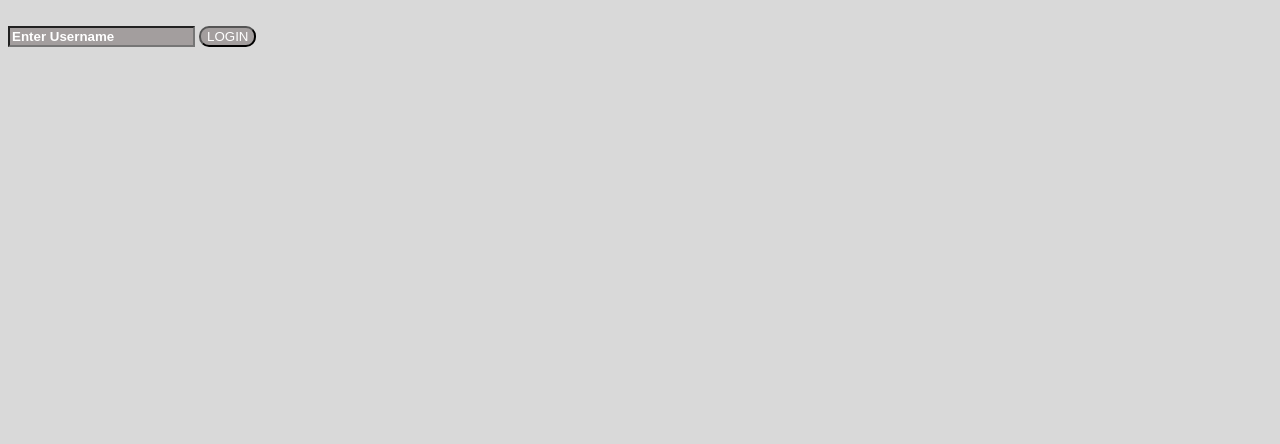
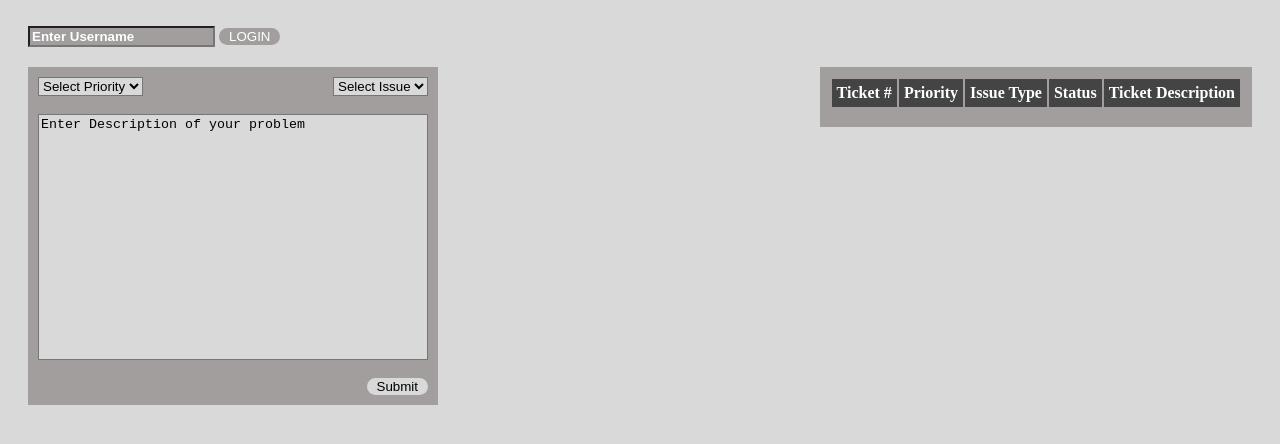
Before and after one commit to Keldon-lopez/Foundations-Capstone, a website: page Public/index.html in a window 1280 px wide. Drawn offline with Linux system fonts and the light colour scheme.

Commit message:
Finished CSS and HTML for ticketSubmissionForm started for doing the same for ticketTable

```diff
--- a/Public/index.css
+++ b/Public/index.css
@@ -1,37 +1,94 @@
-
-
 body {
-    background-color: #D9D9D9;
+  background-color: #d9d9d9;
 }
-
+input::placeholder {
+  color: white;
+}
 button {
   border-radius: 10px;
-    background: #A39E9E;
+  border: none;
+  padding-left: 10px;
+  padding-right: 10px;
+  background: #a39e9e;
   color: white;
 }
-
+button:hover {
+  background: white;
+  color: #a39e9e;
+}
 input {
-    background-color: #A39E9E;
-
+  background-color: #a39e9e;
   font-weight: bolder;
+  margin-left: 20px;
 }
-::placeholder {
-    color: white;
-}
-
 .usernameIcon {
   display: flex;
   justify-content: left;
   padding-left: 5px;
   margin: 0;
+  margin-left: 15px;
   width: 100%;
-
 }
-
 .usernameText {
   border-radius: 10px;
-    background: #A39E9E;
+  background: #a39e9e;
   color: white;
   padding: 5px;
   margin: 0;
 }
+#ticketingInterface {
+  display: flex;
+  flex-direction: row;
+  justify-content: space-between;
+  margin: 20px;
+
+}
+#ticketSubmissionForm {
+  display: flex;
+  flex-direction: column;
+  padding: 10px;
+  background: #a39e9e;
+  color: white;
+}
+#selectors {
+  display: flex;
+  flex-direction: row;
+  justify-content: space-between;
+}
+select {
+  background-color: #d9d9d9;
+}
+::placeholder {
+  color: black;
+  opacity: 1;
+}
+#ticketDescription {
+  background-color: #d9d9d9;
+  resize: none;
+  color: black;
+  height: 30vh;
+  width: 30vw;
+}
+#ticketSubmitButtonContainer {
+  display: flex;
+  flex-direction: row-reverse;
+}
+div > button {
+  background-color: #d9d9d9;
+  color: black;
+}
+div > button:hover {
+  background-color: black;
+  color: #d9d9d9;
+}
+#ticketTable{
+  background: #a39e9e;
+  color: white;
+  padding: 10px;
+}
+#ticketTable > tbody > tr > th {
+  background-color: #444444;
+  color: white;
+  padding: 5px;
+  margin-right: 15px;
+}
--- a/Public/index.html
+++ b/Public/index.html
@@ -2,18 +2,64 @@
 <html lang="en">
   <head>
     <title>Ticket Creation</title>
-    <link rel="stylesheet" href="index.css">
+    <link rel="stylesheet" href="index.css" />
   </head>
   <body>
-    <div id = "Login">
+    <div id="Login">
       <form id="loginForm">
-            <br>
-            <input type='text' id="usernameInput" placeholder="Enter Username">
+        <br />
+        <input type="text" id="usernameInput" placeholder="Enter Username" />
         <button>LOGIN</button>
       </form>
     </div>
     <main>
-
+        <div id="ticketingInterface">
+            <div id="ticketFormContainer">
+                <form id="ticketSubmissionForm">
+                    <div id="selectors">
+                        <select placeholder="Select Priority">
+                            <option>Select Priority</option>
+                            <option value="1">1</option>
+                            <option value="2">2</option>
+                            <option value="3">3</option>
+                        </select>
+                        <select>
+                            <option>Select Issue</option>
+                            <option value="Computer">Computer</option>
+                            <option value="Internet">Internet</option>
+                            <option value="Application">Application</option>
+                        </select>
+                    </div>
+                    <br>
+                    <textarea
+                    type="text"
+                    id="ticketDescription"
+                    placeholder="Enter Description of your problem"
+                    ></textarea>
+                    <br>
+                    <div id="ticketSubmitButtonContainer">
+                        <button>Submit</button>
+                    </div>
+                </form>
+                </div>
+            <div id="ticketListContainer">
+                    <table id="ticketTable">
+                        <tbody>
+                            <tr>
+                                <th>Ticket #</th>
+                                <th>Priority</th>
+                                <th>Issue Type</th>
+                                <th>Status</th>
+                                <th>Ticket Description</th>
+                            </tr>
+                            <tr></tr>
+                            <tr></tr>
+                            <tr></tr>
+                            <tr></tr>
+                        </tbody>
+                    </table>
+            </div>
+        </div>
     </main>
     <script src="index.js"></script>
   </body>
--- a/Public/index.js
+++ b/Public/index.js
@@ -1,34 +1,68 @@
-const baseURL = "http://localhost:4444/api"
+const baseURL = "http://localhost:4444/api";
 
-const body = document.querySelector('body')
-const login = document.querySelector('#Login')
-const usernameInput = document.querySelector('#usernameInput')
-const loginForm = document.querySelector('#loginForm')
+const body = document.querySelector("body");
+const login = document.querySelector("#Login");
+const usernameInput = document.querySelector("#usernameInput");
+const loginForm = document.querySelector("#loginForm");
+const main = document.querySelector("main");
 
 const getTickets = () => axios.get(`${baseURL}/tickets/`).then(createTable);
 
 const signIn = (e) => {
   e.preventDefault();
-
-
-
+  if (e.target[0].value === "") {
+    return;
+  } else {
     let usernameIcon = document.createElement("div");
     let ticketingInterface = document.createElement("div");
-    ticketingInterface.classList.add("ticketingInterface")
+    ticketingInterface.classList.add("ticketingInterface");
+    // ticketingInterface.innerHTML = `<div id="ticketingInterface">
+    //     <div id="ticketFormContainer">
+    //         <form id="ticketSubmissionForm">
+    //             <div id="selectors">
+    //                 <select placeholder="Select Priority">
+    //                     <option>Select Priority</option>
+    //                     <option value="1">1</option>
+    //                     <option value="2">2</option>
+    //                     <option value="3">3</option>
+    //                 </select>
+    //                 <select>
+    //                     <option>Select Issue</option>
+    //                     <option value="Computer">Computer</option>
+    //                     <option value="Internet">Internet</option>
+    //                     <option value="Application">Application</option>
+    //                 </select>
+    //             </div>
+    //             <br>
+    //             <textarea
+    //             type="text"
+    //             id="ticketDescription"
+    //             placeholder="Enter Description of your problem"
+    //             ></textarea>
+    //             <br>
+    //             <div id="ticketSubmitButtonContainer">
+    //                 <button>Submit</button>
+    //             </div>
+    //         </form>
+    //         </div>
+    //         <div id="ticketListContainer"></div>
+    //      </div>`;
+    // main.appendChild(ticketingInterface);
+
     usernameIcon.classList.add("usernameIcon");
     usernameIcon.innerHTML = `
         <p class = "usernameText"> Welcome, ${e.target[0].value} </p>
         `;
-    login.innerHTML = ''
+    login.innerHTML = "";
     login.appendChild(usernameIcon);
-    body.appendChild(ticketingInterface);
+
 
     getTickets();
+  }
 };
 
 const createTable = (res) => {
   // this does a thing
-}
+};
 
-
-loginForm.addEventListener("submit", signIn)
+loginForm.addEventListener("submit", signIn);
```
Lines whose indentation alone changed are shown as unchanged.
